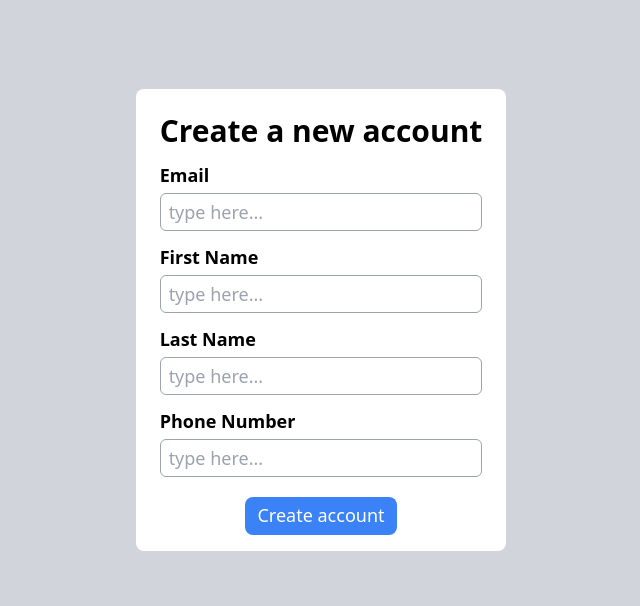
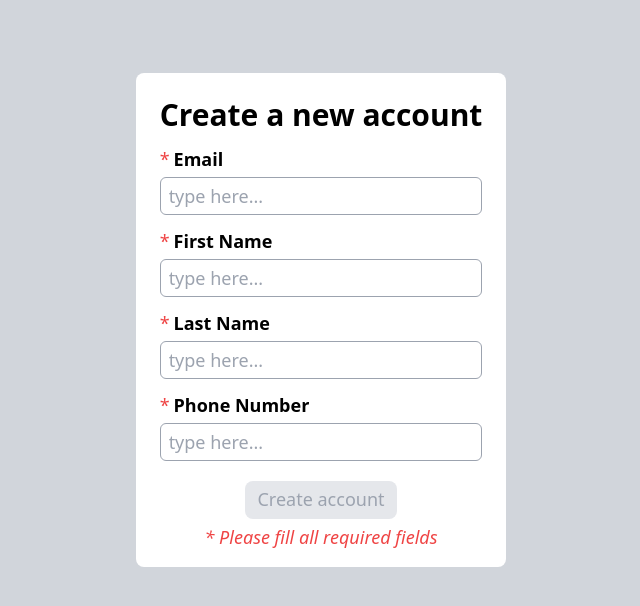
Before and after one commit to RitaliJ/SHTEM-immersive-narrative, a Next.js app: page /login in a window 1280 px wide. Shown: the top 606 px of the page, without its empty margins (319-959 px from the left). Built offline with nearby package versions, Linux system fonts and the light colour scheme.

Commit message:
response validation for input fields

```diff
--- a/components/InputGroup.tsx
+++ b/components/InputGroup.tsx
@@ -1,16 +1,21 @@
 //component for a text input with label
-export default function InputGroup(props: {label: string, value?: string, callback: (text: string) => void}) {
-    const {label, value, callback} = props;
+export default function InputGroup(props: {label: string, value?: string, optional?: boolean, callback: (text: string) => void}) {
+    const {label, value, optional, callback} = props;
 
     return (
         <div className="grow flex flex-col gap-1 min-w-0">
-            <p className="font-bold">
-                {label}
-            </p>
+            <div className="flex gap-1">
+                {!optional && <p className="text-red-500">
+                    *
+                </p>}
+                <p className="font-bold">
+                    {label}
+                </p>
+            </div>
             <input
                 type="text"
                 value={value}
-                placeholder="type here..."
+                placeholder={optional ? "(optional)" : "type here..."}
                 className="border border-gray-400 px-2 py-1 rounded-md"
                 autoComplete="no"
                 onChange={(e) => callback(e.target.value)}
--- a/pages/checkout.tsx
+++ b/pages/checkout.tsx
@@ -62,13 +62,13 @@ export default function Checkout() {
                         <InputGroup label="Last name" value={lastName} callback={setLastName} />
                     </div>
                     <InputGroup label="Address" callback={setAddress} />
-                    <InputGroup label="Apartment, suite, etc." callback={setAddress2} />
+                    <InputGroup label="Apartment, suite, etc." optional callback={setAddress2} />
                     <div className="flex gap-2">
                         <InputGroup label="City" callback={setCity} />
                         <InputGroup label="State" callback={setState} />
                         <InputGroup label="ZIP Code" callback={setZip} />
                     </div>
-                    <div className="flex mt-4 items-center">
+                    <div className="flex items-center mt-4">
                         <div className="grow">
                             <Link href="/home">
                                 <a className="text-lg text-blue-500">
@@ -76,12 +76,20 @@ export default function Checkout() {
                                 </a>
                             </Link>
                         </div>
-                        <Link href="/shipping">
-                            <button className="bg-green-600 text-lg text-white px-10 py-3 rounded-lg">
+                        <Link href={firstName && lastName && address && city && state && zip ?
+                            "/shipping" : "/checkout"}>
+                            <button className={"duration-150 text-lg px-10 py-3 rounded-lg "
+                                + (firstName && lastName && address && city && state && zip ?
+                                "bg-green-600 text-white" : "bg-gray-200 text-gray-400")}>
                                 Place order
                             </button>
                         </Link>
                     </div>
+                    <p className="italic text-red-500 text-right">
+                        {!(firstName && lastName && address && city && state && zip) &&
+                            "* Please fill all required fields"
+                        }
+                    </p>
                 </div>
                 <div className="w-full flex flex-col p-4 pl-8 divide-y divide-gray-300">
                     {account.email && account.items.map(i =>
--- a/pages/login.tsx
+++ b/pages/login.tsx
@@ -13,8 +13,10 @@ export default function Login() {
 
     //set localStorage and go to interest survey page
     const handleSubmit = (account: AccountType) => {
-        localStorage.setItem("shtemAccount", JSON.stringify(account));
-        location.href = "/survey";
+        if (email && firstName && lastName && phone) {
+            localStorage.setItem("shtemAccount", JSON.stringify(account));
+            location.href = "/survey";
+        }
     }
 
     return (
@@ -35,7 +37,7 @@ export default function Login() {
                     <InputGroup label="Last Name" callback={setLastName} />
                     <InputGroup label="Phone Number" callback={setPhone} />
 
-                    <div className="flex mt-2 justify-center">
+                    <div className="flex flex-col gap-1 mt-2 justify-center items-center">
                         <button
                             onClick={() => handleSubmit({
                                 email,
@@ -45,11 +47,16 @@ export default function Login() {
                                 balance: 1000,
                                 items: [undefined as unknown as {product: ProductType, quantity: number}],
                             })}
-
-                            className="bg-blue-500 rounded-lg px-3 pt-1 pb-1.5 text-white"
+                            className={"duration-150 rounded-lg px-3 pt-1 pb-1.5 " + (email && firstName
+                                && lastName && phone ? "bg-blue-500 text-white" : "bg-gray-200 text-gray-400")}
                         >
                             Create account
                         </button>
+                        <p className="italic text-red-500">
+                            {!(email && firstName && lastName && phone) &&
+                                "* Please fill all required fields"
+                            }
+                        </p>
                     </div>
                 </div>
             </main>
--- a/pages/terms.tsx
+++ b/pages/terms.tsx
@@ -51,15 +51,15 @@ export default function Terms() {
                         Suspendisse sodales pellentesque elit quis rhoncus. Nunc imperdiet rutrum vestibulum. Donec efficitur dolor eget odio ultrices, in semper massa consectetur. Nunc eget ante sit amet velit pellentesque vestibulum interdum non enim. Sed accumsan purus non magna eleifend laoreet. Nulla imperdiet rutrum mauris, vitae gravida ex vehicula et. Nullam tempor sollicitudin quam ut fringilla. In tincidunt leo eu semper pulvinar.
                         Aenean vel iaculis quam. Sed cursus mauris vel orci gravida, eget sodales sem dictum. Suspendisse in lectus id quam efficitur lacinia ac et velit. Nulla facilisi. Class aptent taciti sociosqu ad litora torquent per conubia nostra, per inceptos himenaeos. Nullam consectetur mollis tristique. Etiam eu nisi vel nisl efficitur gravida. Suspendisse metus ipsum, eleifend sed vehicula a, vestibulum nec purus. Nulla velit lectus, porttitor ac justo vel, pellentesque varius nulla. Praesent luctus tortor eget nunc rutrum viverra. Quisque tempor vulputate mi, at ultricies quam tristique vitae. Suspendisse nec malesuada nisi. Fusce tempor facilisis nunc eu mattis. Cras facilisis tellus eros, sed consequat diam congue eu. Morbi eget malesuada nunc, eget luctus tellus.
                     </p>
-                    <p className="italic h-6">
-                        {!read && "You must read the terms and conditions to continue"}
-                    </p>
                     <Link href={read ? "/home" : "/terms"}>
                         <button className={"px-3 py-1 text-xl rounded-lg w-min whitespace-nowrap duration-150 "
                             + (read ? "bg-blue-500 text-white" : "bg-gray-200 text-gray-400")}>
                             I agree to Terms and Conditions
                         </button>
                     </Link>
+                    <p className="italic text-red-500">
+                        {!read && "You must read the terms and conditions to continue"}
+                    </p>
                 </div>
             </main>
         </div>
```
